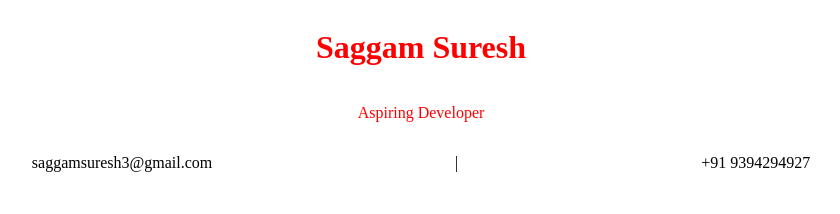
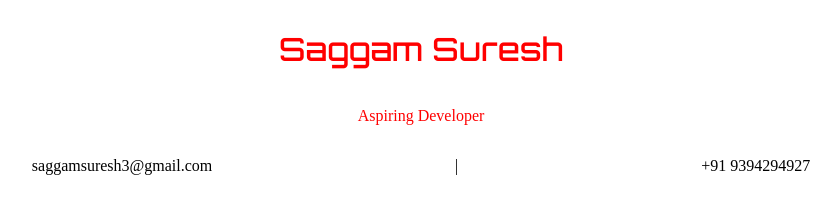
Before and after one commit to saggamsuresh-git/testing, a plain HTML site: page index.html in a window 1280 px wide. Shown: the whole page, without its empty margins (219-1059 px from the left). Drawn offline with Linux system fonts and the light colour scheme; a web font is replaced by a local one.

Commit message:
added class selector for styling

```diff
--- a/index.css
+++ b/index.css
@@ -9,3 +9,9 @@
     display: flex;
     justify-content: space-evenly;
 }
+.orbitron{
+  font-family: "Orbitron", sans-serif;
+  font-optical-sizing: auto;
+  font-weight: 500;
+  font-style: normal;
+}
```
